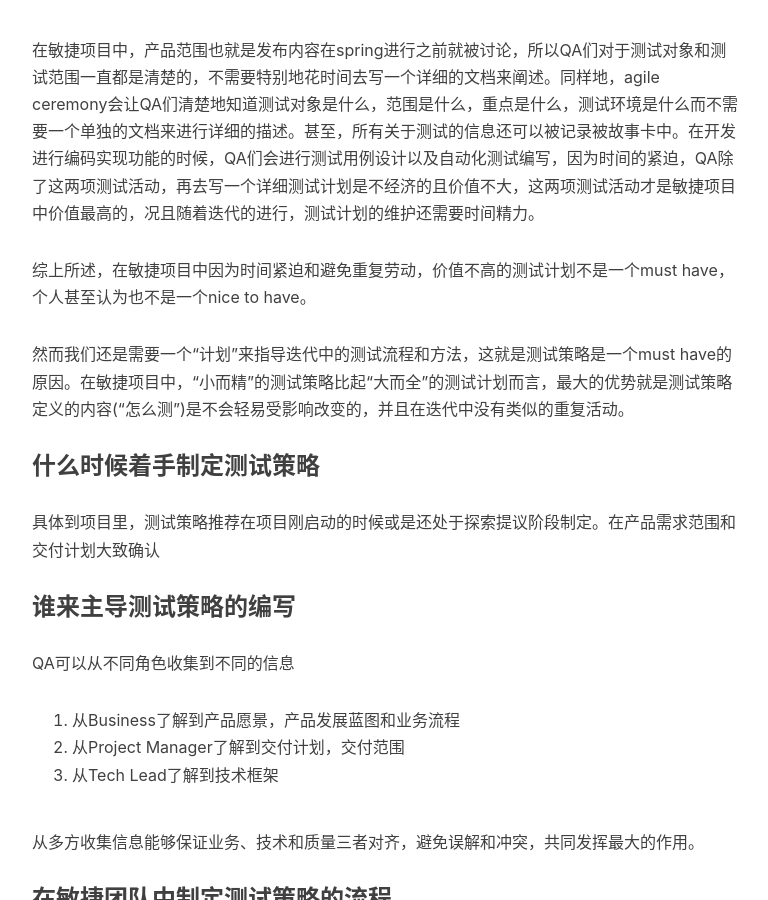
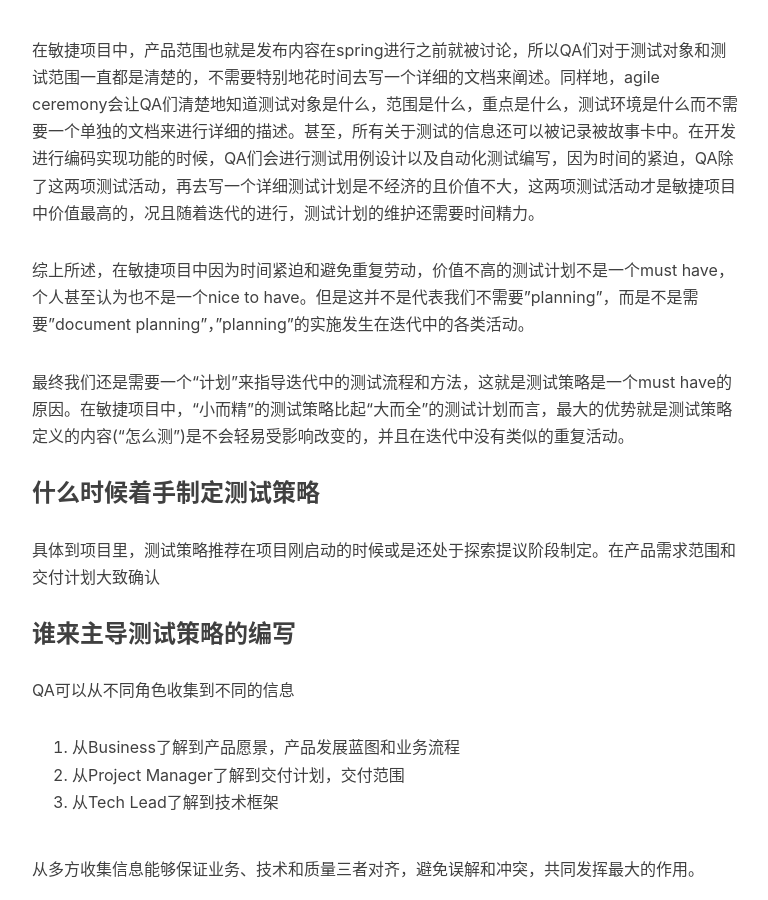
Before and after one commit to DanteYu/DanteYu.github.io, a Jekyll site: the page built from _posts/2017-10-21-teststrategy.markdown, in a window 1280 px wide and 900 px high, scrolled down 4152 px. Shown: the whole window, without its empty margins (233-1001 px from the left). Built offline with Jekyll 4.4.1, drawn with Linux system fonts in a browser that asks for light colours; nearby versions of some CDN libraries; comment, search, counter and statistics services are not loaded.

Commit message:
update test strategy

```diff
--- a/_posts/2017-10-21-teststrategy.markdown
+++ b/_posts/2017-10-21-teststrategy.markdown
@@ -77,9 +77,9 @@ Test plan | Test strategy
 
 在敏捷项目中，产品范围也就是发布内容在spring进行之前就被讨论，所以QA们对于测试对象和测试范围一直都是清楚的，不需要特别地花时间去写一个详细的文档来阐述。同样地，agile ceremony会让QA们清楚地知道测试对象是什么，范围是什么，重点是什么，测试环境是什么而不需要一个单独的文档来进行详细的描述。甚至，所有关于测试的信息还可以被记录被故事卡中。在开发进行编码实现功能的时候，QA们会进行测试用例设计以及自动化测试编写，因为时间的紧迫，QA除了这两项测试活动，再去写一个详细测试计划是不经济的且价值不大，这两项测试活动才是敏捷项目中价值最高的，况且随着迭代的进行，测试计划的维护还需要时间精力。
 
-综上所述，在敏捷项目中因为时间紧迫和避免重复劳动，价值不高的测试计划不是一个must have，个人甚至认为也不是一个nice to have。
+综上所述，在敏捷项目中因为时间紧迫和避免重复劳动，价值不高的测试计划不是一个must have，个人甚至认为也不是一个nice to have。但是这并不是代表我们不需要"planning"，而是不是需要"document planning"，"planning"的实施发生在迭代中的各类活动。
 
-然而我们还是需要一个“计划”来指导迭代中的测试流程和方法，这就是测试策略是一个must have的原因。在敏捷项目中，“小而精”的测试策略比起“大而全”的测试计划而言，最大的优势就是测试策略定义的内容(“怎么测”)是不会轻易受影响改变的，并且在迭代中没有类似的重复活动。
+最终我们还是需要一个“计划”来指导迭代中的测试流程和方法，这就是测试策略是一个must have的原因。在敏捷项目中，“小而精”的测试策略比起“大而全”的测试计划而言，最大的优势就是测试策略定义的内容(“怎么测”)是不会轻易受影响改变的，并且在迭代中没有类似的重复活动。
 
 ### 什么时候着手制定测试策略
 具体到项目里，测试策略推荐在项目刚启动的时候或是还处于探索提议阶段制定。在产品需求范围和交付计划大致确认
```
